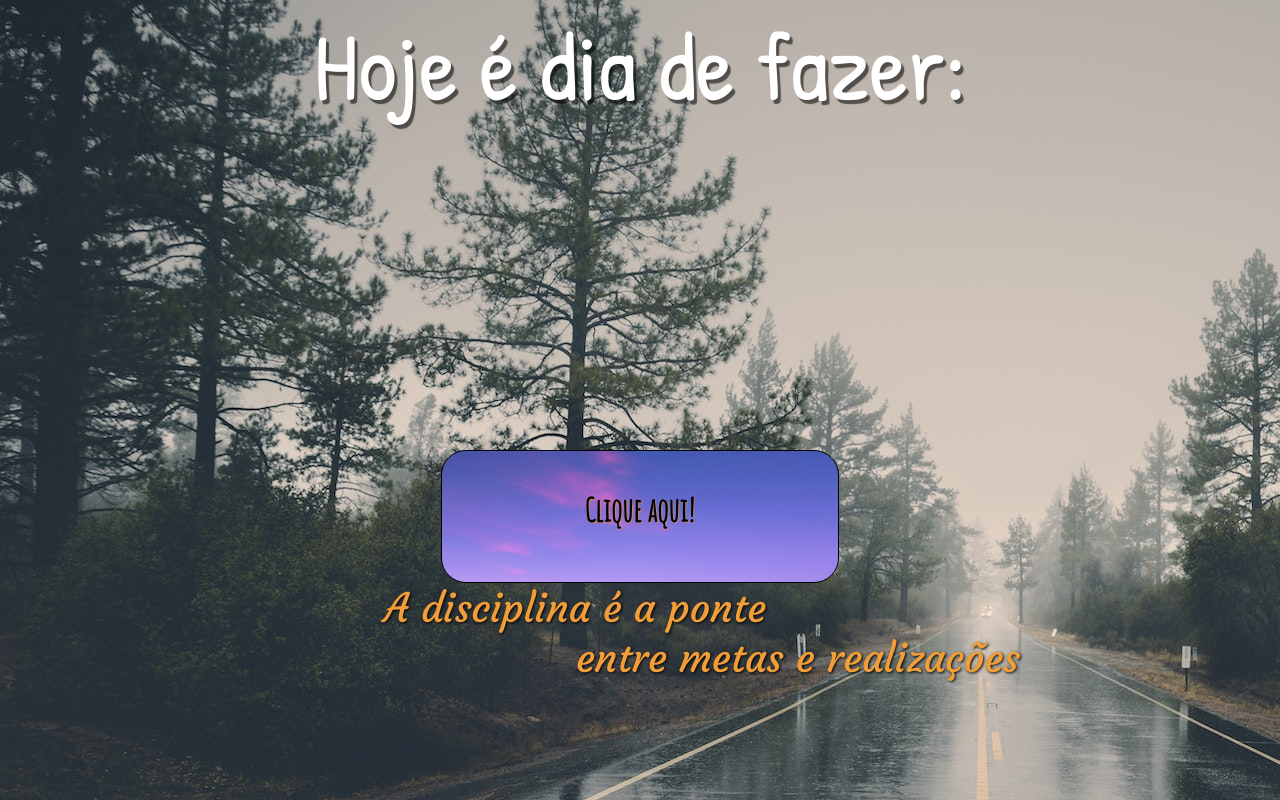
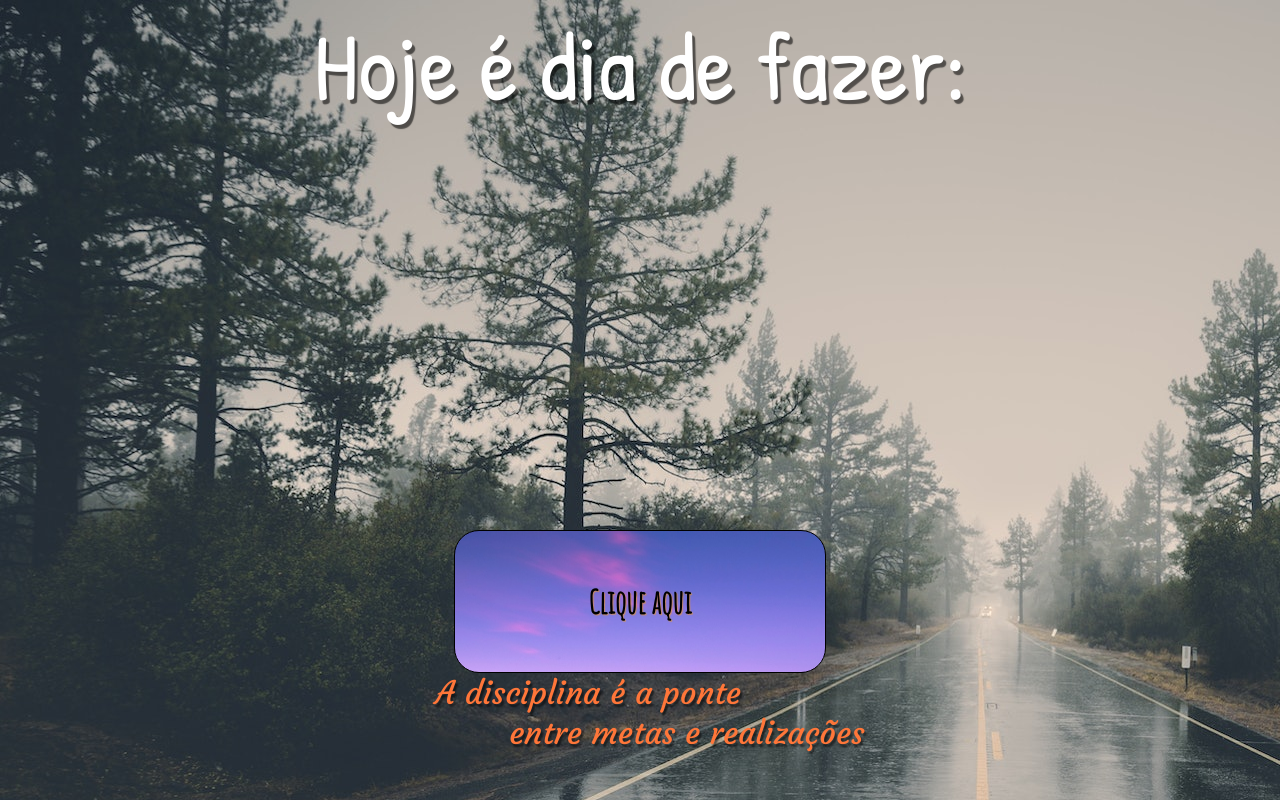
Before and after one commit to viniciustixu/Afazeres-do-dia, a plain HTML site: page index.html in a window 1280 px wide. Drawn offline with Linux system fonts and the light colour scheme.

Commit message:
Remake do AfazeresDoDia

```diff
--- a/Afazeres do dia.css
+++ /dev/null
@@ -1,67 +0,0 @@
-@import url('https://fonts.googleapis.com/css2?family=Patrick+Hand&display=swap');
-@import url('https://fonts.googleapis.com/css2?family=Amatic+SC&display=swap');
-@import url('https://fonts.googleapis.com/css2?family=Courgette&display=swap');
-
-*{
-    margin: 0;
-    padding: 0;
-}
-
-
-
-#resultado {
-    background-image: url(backgrounds/fundoRoxo.jpg);
-    border: 1px solid black;
-    height: 80px;
-    width: 370px;
-    margin-left: auto;
-    margin-right: auto;
-    margin-top: 25%;
-    text-align: center;
-    font-family: 'Amatic SC', serif;
-    font-size: 2em;
-    padding: 3% 1% 1% 1%;
-    text-shadow: 1px 1px 1px rgba(255, 153, 0, 0.527);
-    border-radius: 25px;
-    font-weight: bold;
-}
-
- body {
-    background-image: url(backgrounds/background01.jpg);
-    background-attachment: fixed;
-}
-
-h1 {
-    font-family: 'Patrick Hand', Serif;
-    font-size: 6em;
-    font-weight: normal;
-    text-align: center;
-    color: white;
-    text-shadow: 3px 4px 1px #00000091;
-    min-width: 658px;
-}
-
-#texto {
-    font-family: 'Courgette', serif;
-    font-size: 250%;
-    color: #F29E38;
-    text-shadow: 1px 1px 1px black;
-}
-
-#t1 {
-    display: block;
-    margin-left: 30%;
-    min-width: 385px;
-    text-shadow: 1px 1px 3px black;
-}
-
-#t2 {
-    display: inline-block;
-    margin-left: 45%;
-    min-width: 446px;
-    text-shadow: 1px 1px 3px black;
-}
-
-strong {
-    background-color: rgb(255 247 247 / 62%);
-}
--- /dev/null
+++ b/css/style.css
@@ -0,0 +1,61 @@
+@import url('https://fonts.googleapis.com/css2?family=Patrick+Hand&display=swap'); /* font-family: 'Patrick Hand', Serif; */
+@import url('https://fonts.googleapis.com/css2?family=Amatic+SC&display=swap'); /* font-family: 'Amatic SC', serif; */
+@import url('https://fonts.googleapis.com/css2?family=Courgette&display=swap'); /* font-family: 'Courgette', serif; */
+
+* {
+    margin: 0;
+    padding: 0;
+}
+
+/*-----HEAD-----*/
+
+header > h1 {
+    font-family: 'Patrick Hand', Serif;
+    font-size: 6em;
+    text-align: center;
+    color: white;
+    text-shadow: 3px 4px 1px #00000091;
+    font-weight: normal;
+}
+
+/*-----BODDY-----*/
+
+body {
+    background-image: url(../backgrounds/background01.jpg);
+    background-attachment: fixed;
+    height: 100%;
+}
+
+#resultado {
+    background-image: url(../backgrounds/fundoRoxo.jpg);
+    border: 1px solid black;
+    max-height: 80px;
+    max-width: 370px;
+    margin-left: auto;
+    margin-right: auto;
+    margin-top: 50vh;
+    padding: 50px 0px 50px 0px;
+    text-align: center;
+    font-family: 'Amatic SC', serif;
+    font-size: 2em;
+    text-shadow: 1px 1px 1px rgb(255 153 0 / 53%);
+    border-radius: 25px;
+    font-weight: bold;
+}
+
+strong {
+    background-color: rgb(255 247 247 / 62%);
+}
+
+/*-----FOOTER-----*/
+
+footer {
+    font-family: 'Courgette', serif;
+    font-size: 2em;
+    color: #ff7639;
+    text-shadow: 2px 3px 2px rgb(0 0 0 / 54%);
+}
+
+#p1 {
+    text-align: center;
+}
--- a/index.html
+++ b/index.html
@@ -5,18 +5,23 @@
     <meta http-equiv="X-UA-Compatible" content="IE=edge">
     <meta name="viewport" content="width=device-width, initial-scale=1.0">
     <title>Afazeres do dia</title>
-    <link rel="stylesheet" href="Afazeres do dia.css">
-    <link rel="shortcut icon" href="backgrounds/favicon.png" type="image/x-icon">
+    <link rel="stylesheet" href="css/style.css">
 </head>
 <body>
-    <h1>Hoje é dia de fazer:</h1>
-    <div id="resultado" onclick="chamada()">
-        <p>Clique aqui!</p>
-    </div>
-    <div id="texto">
-        <p id="t1">A disciplina é a ponte</p>
-        <p id="t2">entre metas e realizações</p>
-    </div>
-<script src="Afazeres do dia.js"></script>
+    <header>
+        <h1>Hoje é dia de fazer:</h1>
+    </header>
+    <main>
+        <div id="resultado" onclick="chamada()">
+            <p>Clique aqui</p>
+        </div>
+    </main>
+    <footer>
+        <p id="p1">
+            A disciplina é a ponte            <br>
+                      entre metas e realizações
+        </p>
+    </footer>
 </body>
+<script src="afazeresDoDia.js"></script>
 </html>
```
Also changed, not shown: afazeresDoDia.js (renamed from Afazeres do dia.js).
